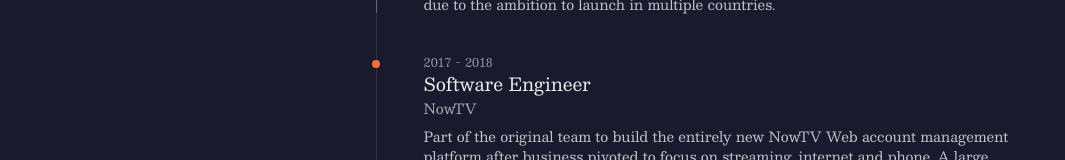
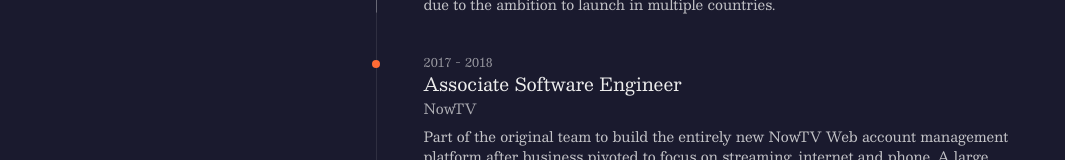
Before and after one commit to TristanCooper/tristan-website, a Next.js app: page /about in a window 1280 px wide. Shown: the part 334-494 px from the top of the page, without its empty margins (0-1065 px from the left). Built offline with nearby package versions, Linux system fonts and the light colour scheme.

Commit message:
job titles

```diff
--- a/src/app/about/page.tsx
+++ b/src/app/about/page.tsx
@@ -26,7 +26,7 @@ const ITEMS: Item[] = [
   },
   {
     year: "2017 - 2018",
-    title: "Software Engineer",
+    title: "Associate Software Engineer",
     subtitle: "NowTV",
     description: "Part of the original team to build the entirely new NowTV Web account management platform after business pivoted to focus on streaming, internet and phone. A large emphasis was placed on accessibility and pixel-perfect design.",
   },
```
